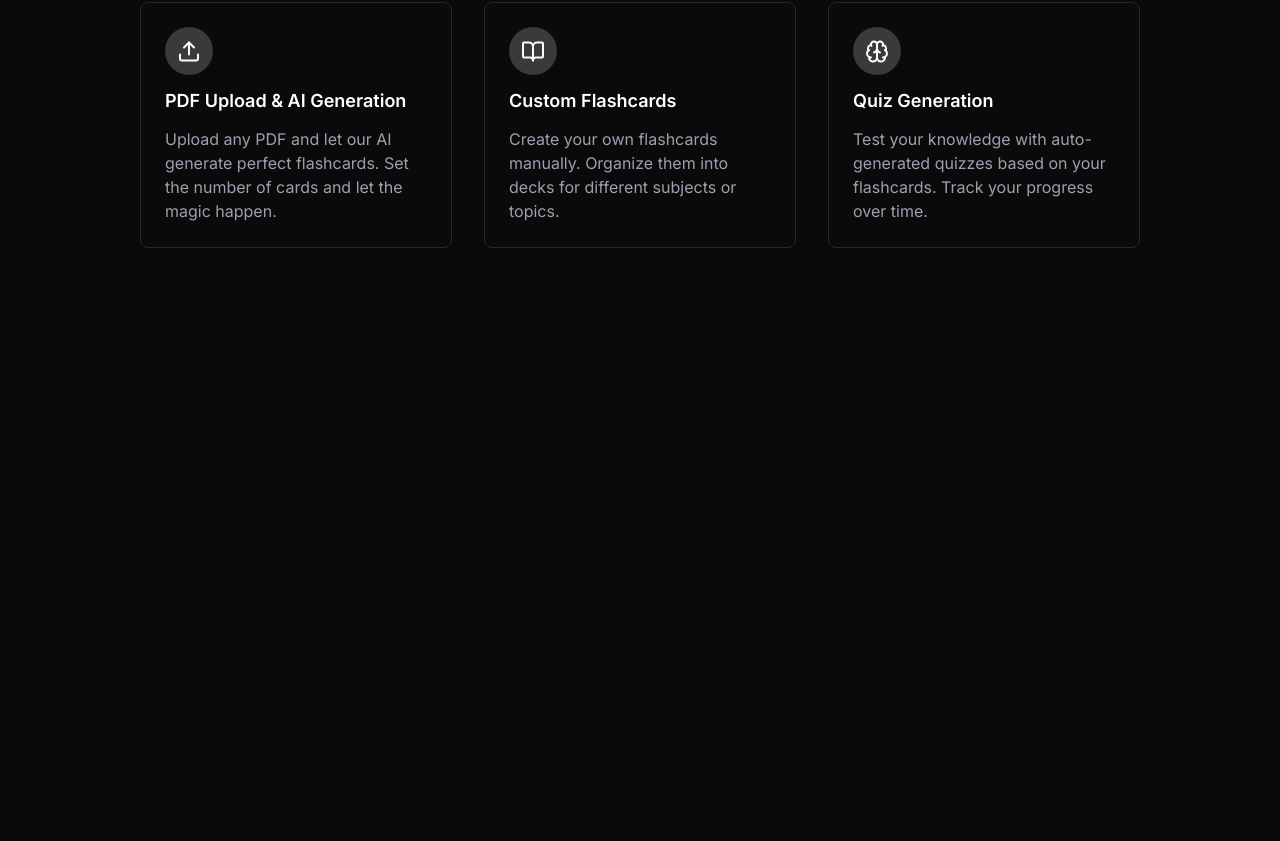
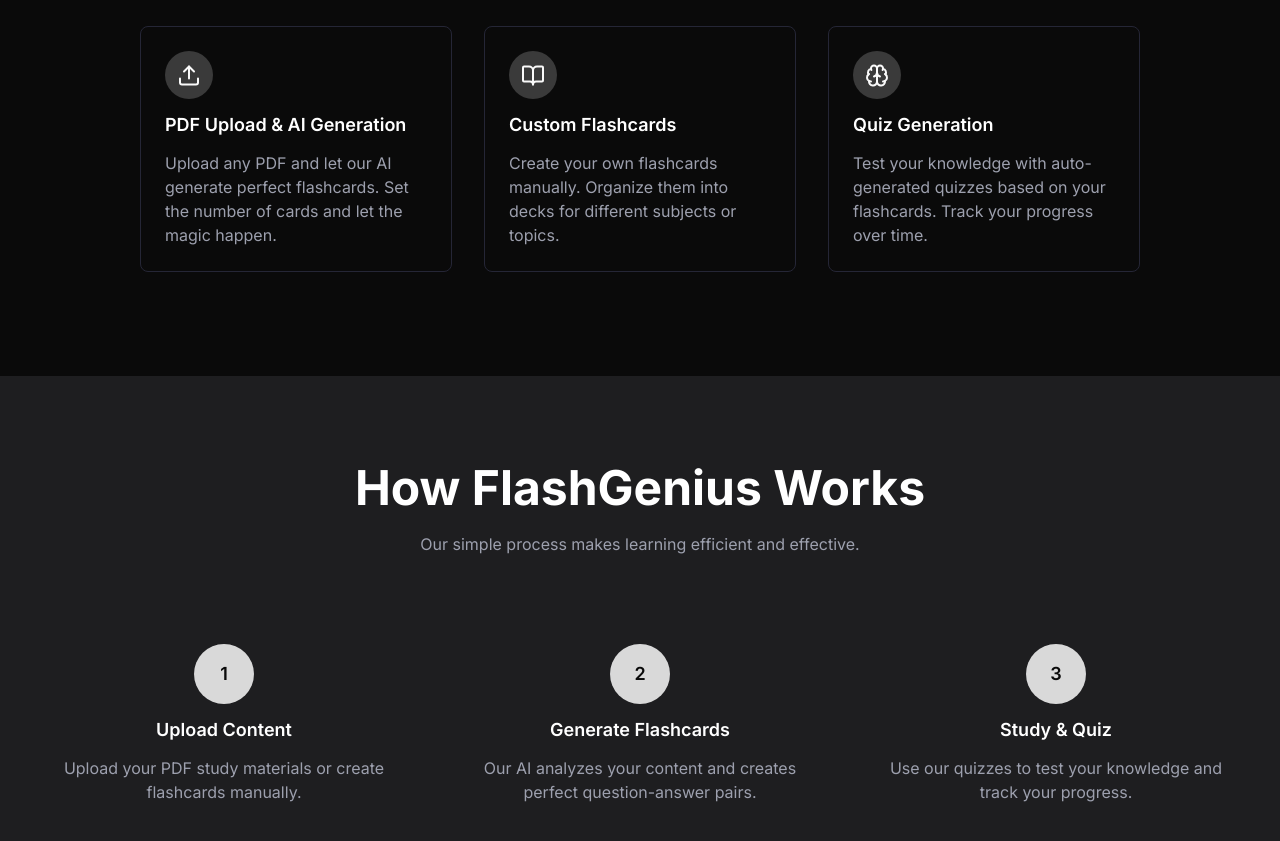
Before and after one commit to samjoshuadud/flashgenius, a Next.js app: page / in a window 1280 px wide. Shown: the part 905-1746 px from the top of the page. Before the commit the page ends 1233 px from the top, so only its background shows below. Built offline with nearby package versions, Linux system fonts and the light colour scheme.

Commit message:
Instructions Section

```diff
--- a/app/page.tsx
+++ b/app/page.tsx
@@ -6,7 +6,6 @@
 import { motion } from "framer-motion"; // Import motion from framer-motion
 
 export default function Home() {
-
   const textVariants = {
     hidden: { opacity: 0, y: 30 },
     visible: {
@@ -50,6 +49,24 @@
       description:
         "Test your knowledge with auto-generated quizzes based on your flashcards. Track your progress over time.",
     },
+  ];
+
+  const instructions = [
+    {
+      title: "Upload Content",
+      description:
+        "Upload your PDF study materials or create flashcards manually.",
+    },
+    {
+      title: "Generate Flashcards",
+      description:
+        "Our AI analyzes your content and creates perfect question-answer pairs.",
+    },
+    {
+      title: "Study & Quiz",
+      description:
+        "Use our quizzes to test your knowledge and track your progress.",
+    }
   ];
   return (
     <>
@@ -109,7 +126,7 @@
           </div>
         </div>
         {/* Features Section */}
-        <div className="flex flex-col gap-10 py-20 items-center">
+        <div className="flex flex-col gap-10 py-26 items-center">
           <motion.div
             initial="hidden"
             animate="visible"
@@ -144,6 +161,45 @@
             ))}
           </div>
         </div>
+        {/* Instruction */}
+        <div className="flex flex-col gap-16 py-22 items-center bg-[#1E1E20]">
+          <motion.div
+            initial="hidden"
+            animate="visible"
+            variants={textVariants}
+          >
+            <h1 className="text-5xl font-bold text-center mb-5">
+              How FlashGenius Works
+            </h1>
+            <p className="text-[#9DA0AE] text-center ">
+              Our simple process makes learning efficient and effective.
+            </p>
+          </motion.div>
+
+          {/*Instructions Cards*/}
+          <div className="flex gap-8">
+            {instructions.map((instructions, i) => (
+              <motion.div
+                key={i}
+                className="flex flex-col gap-3 max-w-96 p-6 items-center justify-center"
+                initial="hidden"
+                animate="visible"
+                variants={cardVariants}
+                custom={i}
+              >
+                <div className="bg-[#D9D9D9] rounded-full w-15 h-15 p-3 flex justify-center items-center">
+                  <span className="text-[#0a0a0a] font-semibold text-lg">
+                    {i + 1}
+                  </span>
+                </div>
+                <h2 className="font-semibold text-lg">{instructions.title}</h2>
+                <p className="text-[#9DA0AE] text-center">
+                  {instructions.description}
+                  </p>
+              </motion.div>
+            ))}
+          </div>
+        </div>
       </div>
     </>
   );
```
